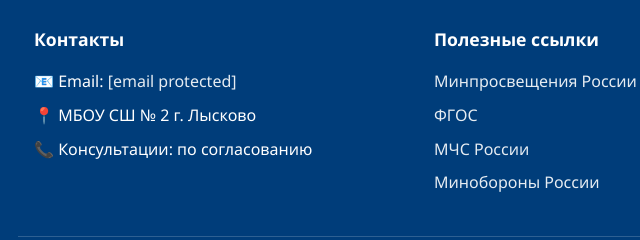
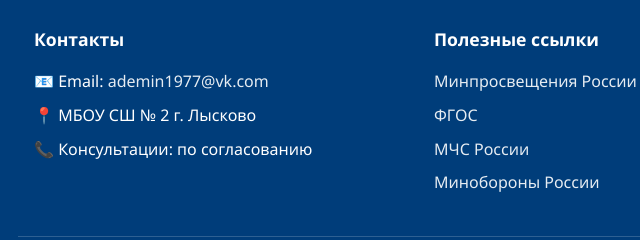
Before and after one commit to OBZR77/sayt_obzr, a plain HTML site: page portfolio.html in a window 1280 px wide. Shown: the part 1555-1795 px from the top of the page, 22-662 px from the left. Drawn offline with Linux system fonts and the light colour scheme.

Commit message:
Update portfolio.html

```diff
--- a/portfolio.html
+++ b/portfolio.html
@@ -892,7 +892,7 @@
             <div class="footer-section">
                 <h3>Контакты</h3>
                 <ul>
-                    <li>📧 Email: <a href="/cdn-cgi/l/email-protection#5034353d393e102333383f3f3c627e2225"><span class="__cf_email__" data-cfemail="ef8e8b8a828681ded6d8d8af9984c18c8082">[email&#160;protected]</span></a></li>
+                    <li>📧 Email: <a href="/cdn-cgi/l/email-protection#5034353d393e102333383f3f3c627e2225"><span class="__cf_email__" data-cfemail="ef8e8b8a828681ded6d8d8af9984c18c8082">ademin1977@vk.com</span></a></li>
                     <li>📍 МБОУ СШ № 2 г. Лысково</li>
                     <li>📞 Консультации: по согласованию</li>
                 </ul>
```
